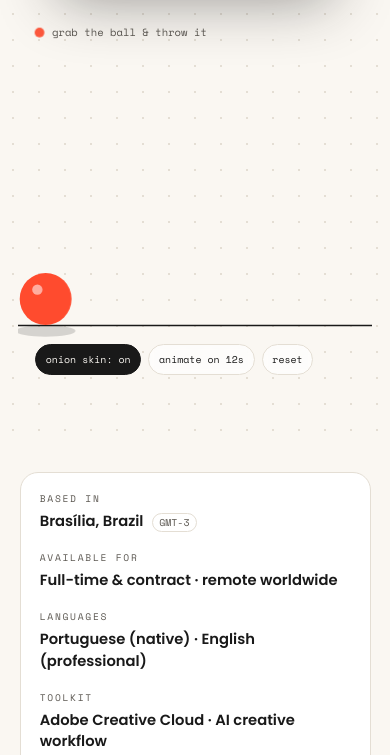
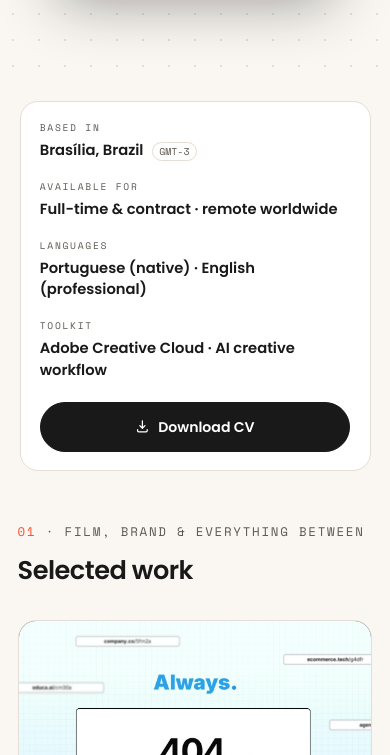
Before and after one commit to renataacioli/portfolio, a plain HTML site: page index.html in a window 390 px wide. Shown: the part 883-1638 px from the top of the page. Drawn offline with nearby package versions, Linux system fonts and the light colour scheme.

Commit message:
Playground da bolinha: herói no desktop, antes do contato no mobile; libera scroll (touch-action)

```diff
--- a/index.html
+++ b/index.html
@@ -154,11 +154,27 @@
     background:none;border:none;width:auto;height:auto;
   }
 
-  /* ---------- playground band ---------- */
+  /* ---------- playground band ----------
+     Lives in the hero on desktop; JS moves it above the contact block on mobile,
+     so the phone hero stays short and the work shows up sooner. */
+  .playground-band{
+    position:relative;
+    border-top:1px solid var(--line);
+    background-image:radial-gradient(var(--line) 1.2px, transparent 1.2px);
+    background-size:26px 26px;
+  }
+  /* inside the hero the dotted background and rule already exist */
+  .playground-band.in-hero{
+    flex:1;display:flex;border-top:none;background-image:none;
+  }
   .playground{
-    position:relative;z-index:1;flex:1;min-height:min(38vh,340px);
+    position:relative;z-index:1;height:min(38vh,340px);
   }
-  #stage{position:absolute;inset:0;width:100%;height:100%;cursor:grab;touch-action:none}
+  .playground-band.in-hero .playground{
+    flex:1;width:100%;height:auto;min-height:min(38vh,340px);
+  }
+  /* pan-y keeps vertical scrolling with the browser, so the canvas never traps the page */
+  #stage{position:absolute;inset:0;width:100%;height:100%;cursor:grab;touch-action:pan-y}
   #stage.grabbing{cursor:grabbing}
   .hud{
     position:absolute;z-index:3;left:clamp(1.2rem,5vw,4rem);bottom:1.2rem;
@@ -366,7 +382,7 @@
     .hero{min-height:auto}
     .hero-top{padding:5.2rem 1.1rem 1.2rem;gap:2rem}
     .hero-ctas .btn{width:100%;justify-content:center;padding-block:.85rem}
-    .playground{min-height:44vh}
+    .playground{height:38vh}
     .hud{gap:.45rem;font-size:.62rem;left:1.1rem;right:1.1rem;bottom:.9rem}
     .hud .chip{padding:.4rem .6rem}
     .hero-hint{font-size:.66rem;left:1.1rem;right:1.1rem}
@@ -454,17 +470,8 @@
     </div>
   </div>
 
-  <!-- ======== bouncing ball playground ======== -->
-  <div class="playground">
-    <canvas id="stage" aria-label="Interactive bouncing ball — grab it and throw it" data-i18n-aria="ball.aria"></canvas>
-    <p class="hero-hint"><span class="pulse"></span><span data-i18n="hero.hint">grab the ball &amp; throw it</span></p>
-
-    <div class="hud">
-      <button class="chip" id="onionBtn" aria-pressed="true" data-i18n="hud.onion.on">onion skin: on</button>
-      <button class="chip" id="fpsBtn" aria-pressed="false" data-i18n="hud.fps.12">animate on 12s</button>
-      <button class="chip" id="resetBtn" data-i18n="hud.reset">reset</button>
-    </div>
-  </div>
+  <!-- desktop home for the ball playground (JS moves it on small screens) -->
+  <div id="playSlotHero"></div>
 </section>
 
 <!-- ================= QUICK FACTS (recruiter strip) ================= -->
@@ -648,6 +655,9 @@
   </div>
 </section>
 
+<!-- mobile home for the ball playground (JS moves it here on small screens) -->
+<div id="playSlotMobile"></div>
+
 <!-- ================= CONTACT ================= -->
 <section class="contact" id="contact">
   <div class="reveal">
@@ -663,6 +673,20 @@
     </div>
   </div>
 </section>
+
+<!-- ======== bouncing ball playground ======== -->
+<div class="playground-band">
+  <div class="playground">
+    <canvas id="stage" aria-label="Interactive bouncing ball — grab it and throw it" data-i18n-aria="ball.aria"></canvas>
+    <p class="hero-hint"><span class="pulse"></span><span data-i18n="hero.hint">grab the ball &amp; throw it</span></p>
+
+    <div class="hud">
+      <button class="chip" id="onionBtn" aria-pressed="true" data-i18n="hud.onion.on">onion skin: on</button>
+      <button class="chip" id="fpsBtn" aria-pressed="false" data-i18n="hud.fps.12">animate on 12s</button>
+      <button class="chip" id="resetBtn" data-i18n="hud.reset">reset</button>
+    </div>
+  </div>
+</div>
 
 <footer>
   <span>© <span id="year"></span> Renata Acioli — <span data-i18n="footer.rights">all frames reserved.</span></span>
@@ -680,6 +704,26 @@
   const ctx = canvas.getContext('2d');
   const band = canvas.parentElement;
   const reduceMotion = window.matchMedia('(prefers-reduced-motion: reduce)').matches;
+
+  /* ---------- responsive placement ----------
+     Desktop: the playground closes the hero, where it earns its keep.
+     Mobile: it moves above the contact block, so the hero stays short
+     and the work grid shows up sooner. Same element, no duplicate canvas. */
+  const wrapper   = band.parentElement;              /* .playground-band */
+  const slotHero  = document.getElementById('playSlotHero');
+  const slotPhone = document.getElementById('playSlotMobile');
+  const smallScreen = window.matchMedia('(max-width:640px)');
+
+  function place(isSmall) {
+    const target = isSmall ? slotPhone : slotHero;
+    if (wrapper.parentElement !== target) target.appendChild(wrapper);
+    wrapper.classList.toggle('in-hero', !isSmall);
+    requestAnimationFrame(() => {
+      resize();
+      if (ball) { ball.y = Math.min(ball.y, floorY() - ball.r); ball.x = Math.min(ball.x, W - ball.r); }
+      if (reduceMotion) render();
+    });
+  }
 
   const FLOOR_PAD = 64;
   let DPR = 1, W = 0, H = 0;
@@ -808,12 +852,19 @@
     drawBall(ball);
   }
 
+  let onScreen = true, rafId = null;
   function loop() {
     frame++;
     const stepHold = steppedMode ? 5 : 1;
     physics(ball);
     if (frame % stepHold === 0) render();
-    requestAnimationFrame(loop);
+    rafId = requestAnimationFrame(loop);
+  }
+  function startLoop() {
+    if (rafId === null && !reduceMotion) rafId = requestAnimationFrame(loop);
+  }
+  function stopLoop() {
+    if (rafId !== null) { cancelAnimationFrame(rafId); rafId = null; }
   }
 
   /* ---------- pointer interaction (single ball, no spawning) ---------- */
@@ -877,12 +928,21 @@
     if (reduceMotion) render();
   });
 
+  place(smallScreen.matches);
+  smallScreen.addEventListener('change', e => place(e.matches));
+
   resize();
   resetScene();
   if (reduceMotion) {
     render();
+  } else if ('IntersectionObserver' in window) {
+    /* the band sits at the end of the page — only animate while it's actually in view */
+    new IntersectionObserver(entries => {
+      onScreen = entries[0].isIntersecting;
+      if (onScreen) { resize(); startLoop(); } else { stopLoop(); }
+    }, { threshold: 0 }).observe(band);
   } else {
-    requestAnimationFrame(loop);
+    startLoop();
   }
 })();
 
```
